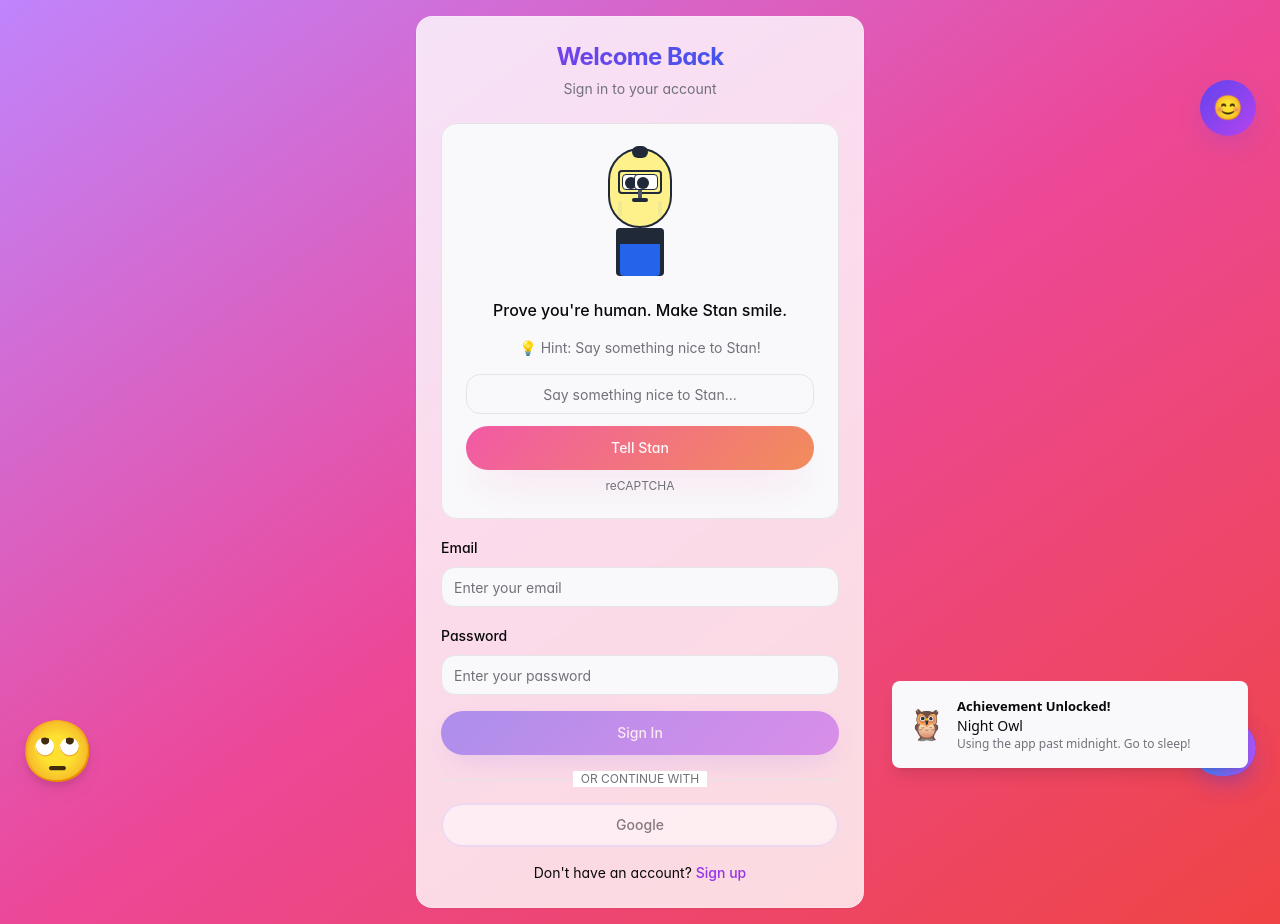
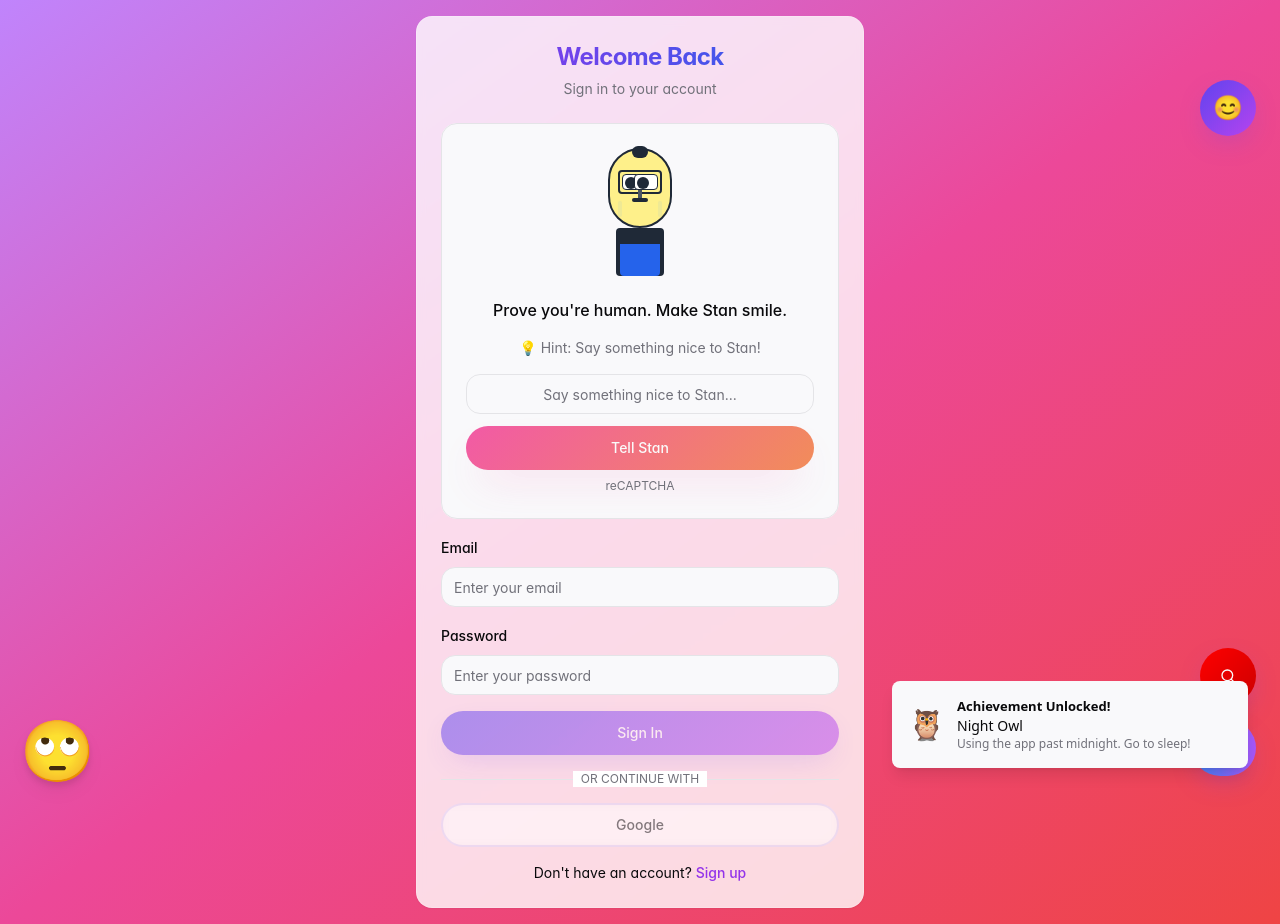
Before and after one commit to ESHAAN68/mapple-flow-social, a React (Vite) app: page /auth in a window 1280 px wide. Built offline with nearby package versions, Linux system fonts and the light colour scheme.

Commit message:
Updated YouTubePlayer.tsx

```diff
--- a/src/components/music/YouTubePlayer.tsx
+++ b/src/components/music/YouTubePlayer.tsx
@@ -132,7 +132,7 @@ export const YouTubePlayer: React.FC = () => {
       <motion.div
         initial={{ opacity: 0, y: 20 }}
         animate={{ opacity: 1, y: 0 }}
-        className="fixed bottom-6 right-6 z-30"
+        className="fixed bottom-24 right-6 z-50"
       >
         <Button
           onClick={() => setIsExpanded(true)}
@@ -151,7 +151,7 @@ export const YouTubePlayer: React.FC = () => {
         initial={{ opacity: 0, y: 20 }}
         animate={{ opacity: 1, y: 0 }}
         exit={{ opacity: 0, y: 20 }}
-        className={`fixed bottom-6 right-6 z-30 ${
+        className={`fixed bottom-6 right-6 z-50 ${
           isMinimized ? 'w-80' : isExpanded ? 'w-[600px]' : 'w-96'
         }`}
       >
```
